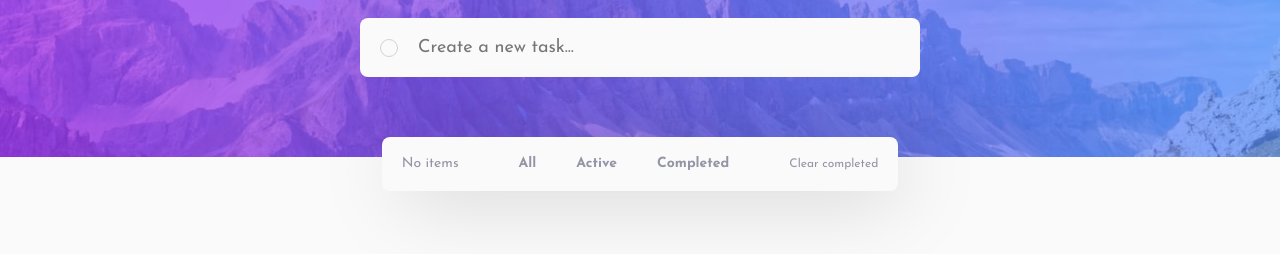
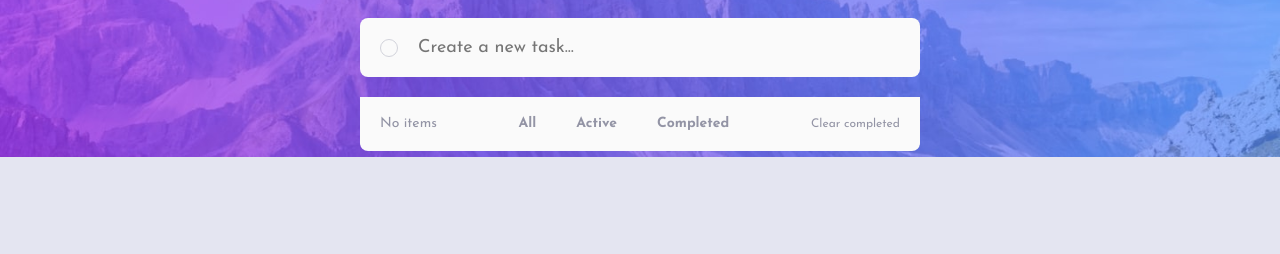
Before and after one commit to we0ut/todo-app-main, a plain HTML site: page index.html in a window 1280 px wide. Shown: the part 110-364 px from the top of the page. Drawn offline with Linux system fonts and the light colour scheme.

Commit message:
Design completed.

```diff
--- a/index.html
+++ b/index.html
@@ -96,9 +96,25 @@
                 <button class="form-state-btn--clear">Clear completed</button>
               </li> -->
             </ul>
+            <div class="form__list-item--end">
+              <div class="form__list-item__box">
+                <span class="form__items__count"></span>
+                <div class="form__state--desktop">
+                  <button class="form__state-btn all-btn ">All</button>
+                  <button class="form__state-btn active-btn ">Active</button>
+                  <button class="form__state-btn completed-btn ">Completed</button>
+                </div>
+                <button class="form__state-btn--clear">Clear completed</button>
+              </div>
+
+              <div class="form__state">
+                <button class="form__state-btn all-btn ">All</button>
+                <button class="form__state-btn active-btn ">Active</button>
+                <button class="form__state-btn completed-btn ">Completed</button>
+              </div>
           </div>
         </div>
-
+<!--
         <div class="form__list-item--end">
           <div class="form__list-item__box">
             <span class="form__items__count"></span>
@@ -109,7 +125,7 @@
             </div>
             <button class="form__state-btn--clear">Clear completed</button>
           </div>
-        </div>
+        </div> -->
       </div>
     </main>
   </body>
--- a/script.js
+++ b/script.js
@@ -14,9 +14,9 @@ const bodyEl = document.querySelector(".body");
 
 const containerFormEl = document.querySelector(".form__list-box");
 const formBoxEl = document.querySelector(".form__list");
+const allBtnEl = document.querySelector(".all-btn");
 const activeBtnEl = document.querySelector(".active-btn");
 const completedBtnEl = document.querySelector(".completed-btn");
-const allBtnEl = document.querySelector(".all-btn");
 const clearAllBtnEl = document.querySelector(".form__state-btn--clear");
 
 const tasks = [];
--- a/scss/abstracts/_colors.scss
+++ b/scss/abstracts/_colors.scss
@@ -45,7 +45,7 @@ html {
   --neutral-400: hsl(236, 9%, 61%);
   --neutral-500: hsl(235, 19%, 35%);
 
-  --neutral-bg: hsl(0, 0%, 98%);
+  --neutral-bg: hsl(236, 33%, 92%);
 }
 
 html[data-dark="true"] {
--- a/scss/layout/_form.scss
+++ b/scss/layout/_form.scss
@@ -30,8 +30,8 @@
 .form__list-item--end {
   font-size: $font-size--mobile;
   color: var(--neutral-400);
-  padding: 2rem;
-  display: flex;
+  // padding: 2rem;
+  // display: flex;
   align-items: center;
   justify-content: space-between;
 
@@ -51,23 +51,27 @@
   color: var(--neutral-500);
   box-shadow: $box-shadow;
   flex-direction: column;
-  border-radius: $border-radius;
+  border-top-left-radius: $border-radius;
+  border-top-left-radius: $border-radius;
 }
 
-.form__list-box li:last-child {
-  border: none;
-}
+// .form__list-box li:last-child {
+//   border: none;
+// }
 
 .form__list-item__box {
   background-color: var(--neutral-100);
 
-  box-shadow: 10px 8px 81px -10px rgba(0, 0, 0, 0.25);
+  // box-shadow: 10px 8px 81px -10px rgba(0, 0, 0, 0.25);
   margin: 0 auto;
   display: flex;
+  justify-content: space-between;
+  border-bottom-left-radius: $border-radius;
+  border-bottom-right-radius: $border-radius;
 
-  align-items: center;
-  flex-direction: column;
-  border-radius: $border-radius;
+  // align-items: center;
+  // flex-direction: column;
+  // border-radius: $border-radius;
 
   @media (min-width: 768px) {
     flex-direction: row;
@@ -115,14 +119,27 @@
 // Form states
 .form__state {
   @include form-box-mix;
+  margin-top: 2rem;
+  // background-color: transparent;
+  // border-radius: 0;
+  // border-top: 1px solid var(--neutral-300);
+  // border-bottom: 1px solid var(--neutral-300);
+
+  @media (min-width: 768px) {
+    display: none;
+  }
+}
+
+.form__state--desktop {
+  @include form-box-mix;
+  // margin: 1rem;
   background-color: transparent;
   border-radius: 0;
-  border-top: 1px solid var(--neutral-300);
-  border-bottom: 1px solid var(--neutral-300);
-
+  // border-top: 1px solid var(--neutral-300);
+  // border-bottom: 1px solid var(--neutral-300);
+  display: none;
   @media (min-width: 768px) {
-    border-top: 0;
-    border-bottom: 0;
+    display: flex;
   }
 }
 
```
Also changed, not shown: scss/style.css, 1 other file.
